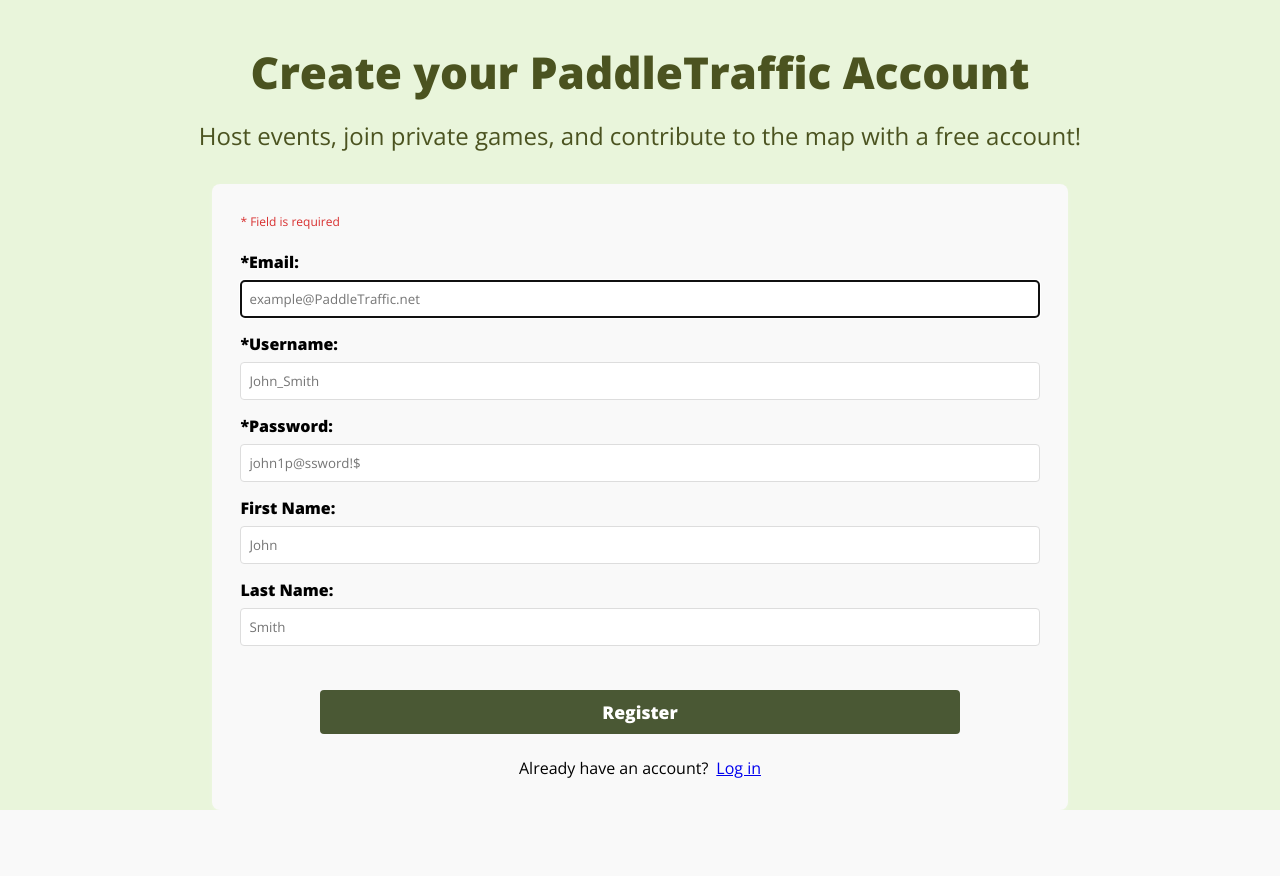
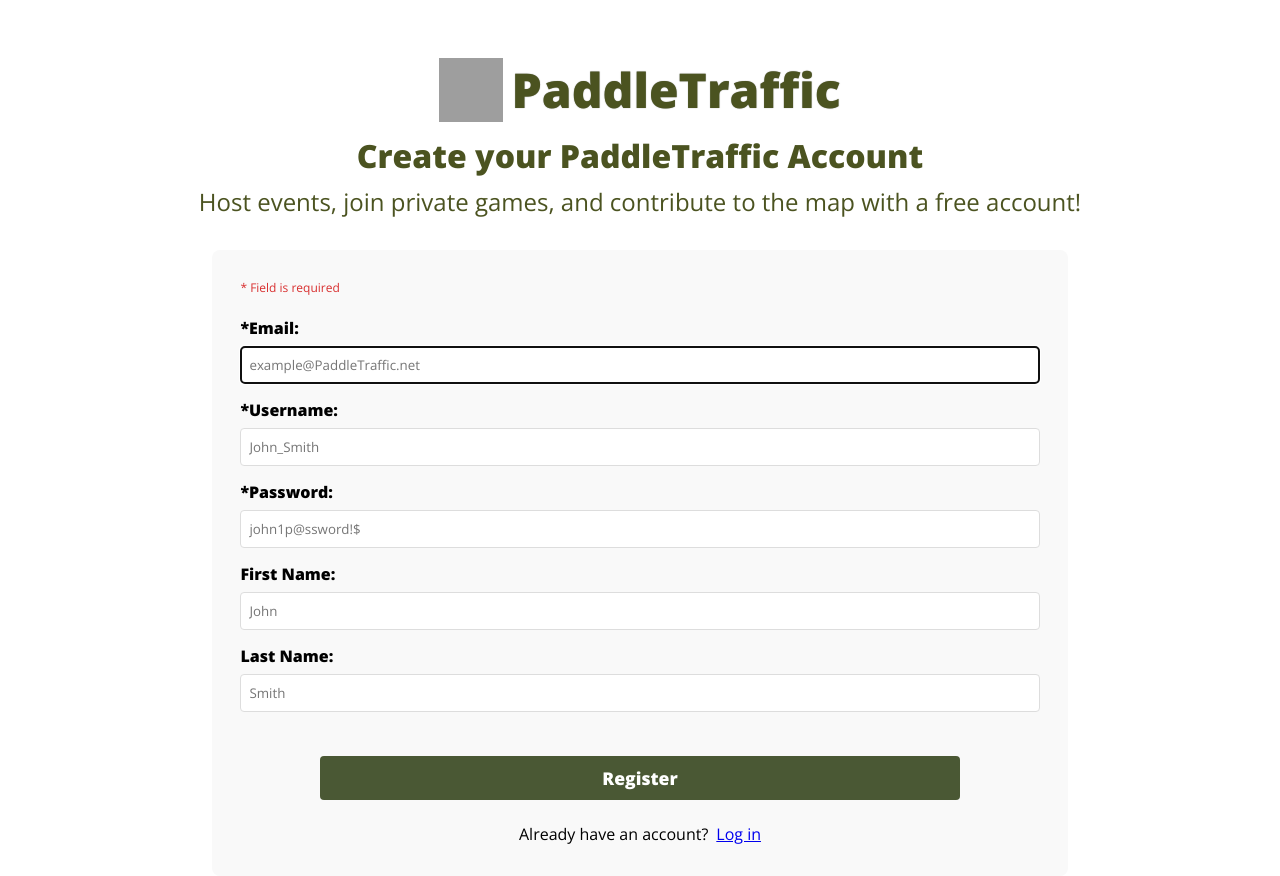
Before and after one commit to Camicus27/PaddleTraffic, a Django app: page /register/ in a window 1280 px wide. Before the commit the page ends 810 px from the top, so only its background shows below. Run offline with Django 4.2, Linux system fonts and the light colour scheme; grey boxes are pictures that could not be loaded.

Commit message:
Fixed styling with map and login/register pages.

```diff
--- a/backend/django_project/django_project/templates/login.html
+++ b/backend/django_project/django_project/templates/login.html
@@ -12,7 +12,11 @@
     <body>
         <div class="form-wrapper">
             <header>
-                <h1>Welcome Back!</h1>
+                <div id="logo-title">
+                    <img src="/static/assets/logo-397ed76f.png" class="logo" alt="PaddleTraffic Logo" width="64" height="64">
+                    <h1>PaddleTraffic</h1>
+                </div>
+                <h2>Welcome Back!</h2>
                 <p>Please enter your details</p>
             </header>
             <main>
--- a/backend/django_project/django_project/templates/register.html
+++ b/backend/django_project/django_project/templates/register.html
@@ -12,7 +12,11 @@
     <body>
         <div class="form-wrapper">
             <header>
-                <h1>Create your PaddleTraffic Account</h1>
+                <div id="logo-title">
+                    <img src="/static/assets/logo-397ed76f.png" class="logo" alt="PaddleTraffic Logo" width="64" height="64">
+                    <h1>PaddleTraffic</h1>
+                </div>
+                <h2>Create your PaddleTraffic Account</h2>
                 <p>Host events, join private games, and contribute to the map with a free account!</p>
             </header>
             <main>
--- a/frontend/public/style/main.css
+++ b/frontend/public/style/main.css
@@ -184,22 +184,31 @@
         margin-top: .25rem;
         justify-content: center;
         font-size: 1.25rem;
-        font-weight: bold;
     }
 
-    #site-header nav a:any-link {
+    #site-header nav a,
+    #login,
+    #logout,
+    #register {
         padding: 5px;
         margin-inline: 1rem;
         border-radius: 2px;
+        font-weight: bold;
         text-shadow: 0px 0px 1px #080f01a0;
         text-decoration: none;
         color: #234a00;
         transition: background-color 0.3s, color 0.3s;
     }
-        #site-header nav a:active {
+        #site-header nav a:active,
+        #login:active,
+        #logout:active,
+        #register:active {
             color: #ffffff;
         }
-        #site-header nav a:hover {
+        #site-header nav a:hover,
+        #login:hover,
+        #logout:hover,
+        #register:hover {
             color: #142b00;
             background-color: #83b325;
         }
--- a/frontend/public/style/map.css
+++ b/frontend/public/style/map.css
@@ -15,7 +15,7 @@
 }
 
 #map-wrapper .map-container {
-    min-height: 24rem;
+    min-height: 40rem;
     width: 100%;
 }
 
--- a/frontend/public/style/profile.css
+++ b/frontend/public/style/profile.css
@@ -6,6 +6,8 @@
     padding-inline: 3rem;
 }
     .form-wrapper header {
+        display: flex;
+        flex-direction: column;
         font-family: 'Open Sans', sans-serif;
         margin-bottom: .5em;
         margin-top: 3rem;
@@ -13,20 +15,30 @@
         text-align: center;
     }
 
-    .form-wrapper h1 {
+    .form-wrapper #logo-title {
+        display: flex;
+        flex-direction: row;
+        align-items: center;
+        justify-content: center;
+    }
+        .form-wrapper #logo-title h1 {
+            padding-left: .5rem;
+            font-size: 3rem;
+            font-weight: bold;
+            text-shadow: 0px 0px 1px #080f0180;
+        }
+
+    .form-wrapper h2 {
         margin: 0;
-        font-size: 2.75rem;
+        font-size: 2rem;
         line-height: 3rem;
     }
 
     .form-wrapper header p {
         font-size: 1.5rem;
         line-height: 2rem;
+        margin-top: .33rem;
     }
-
-html {
-    background-color: #e9f5db;
-}
 
 main {
     display: flex;
```
Also changed, not shown: frontend/src/components/CommonHeader.vue (+3 -31 lines), frontend/src/views/HomeView.vue (+5 -5 lines).
